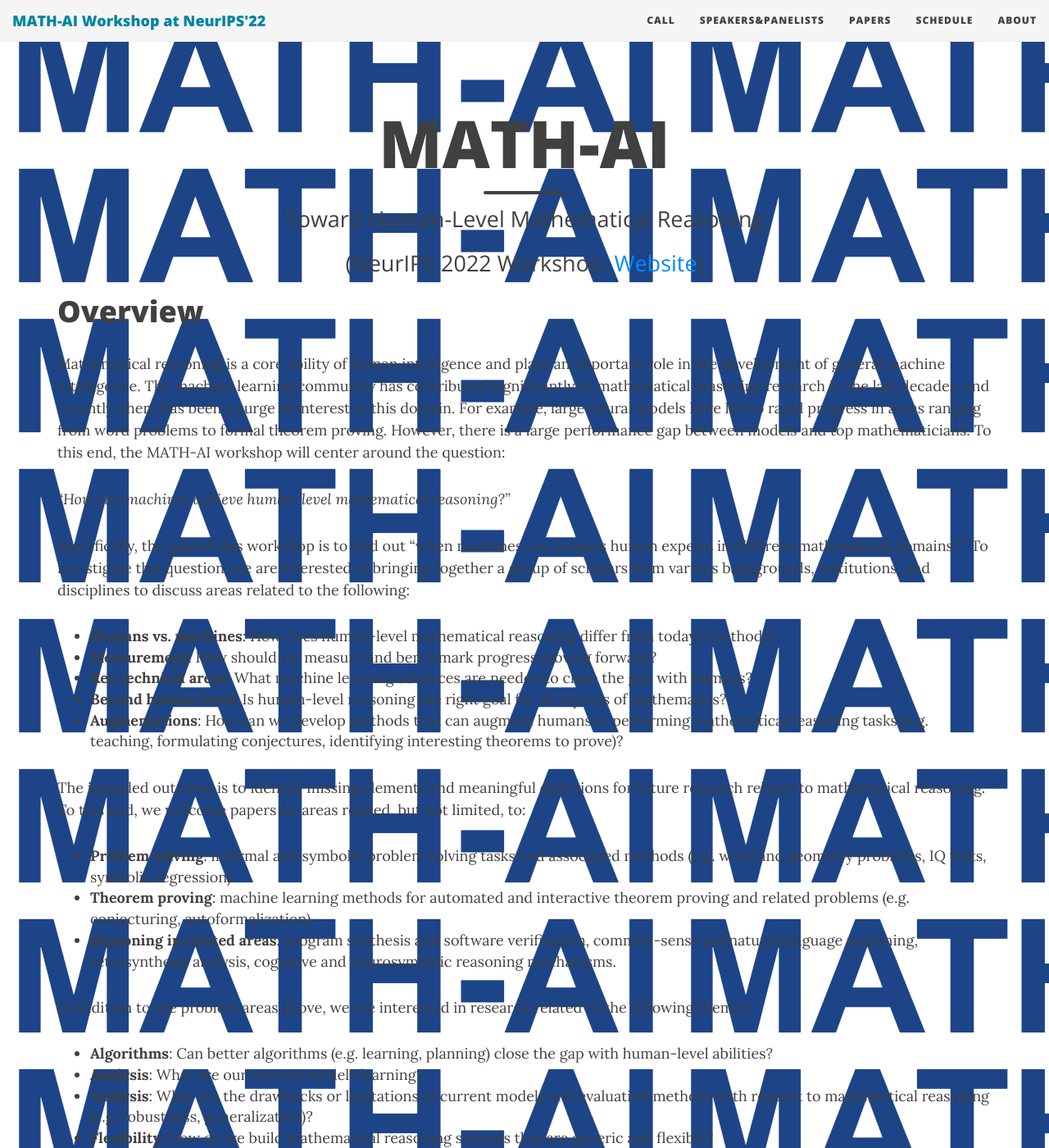
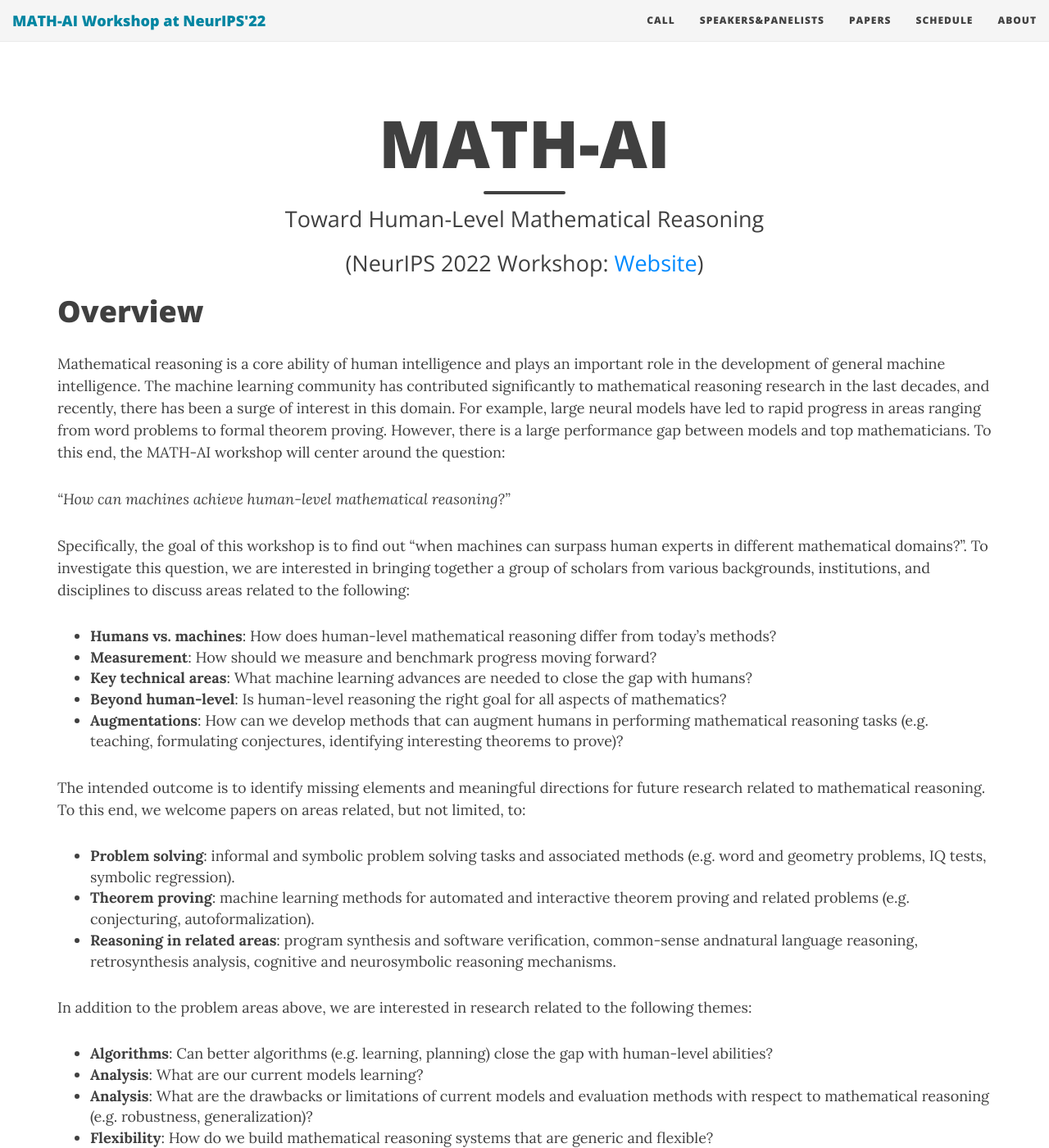
Before and after one commit to mathai-2023/mathai-2023.github.io, a Jekyll site: the page built from index.md, in a window 1280 px wide and 1400 px high. Shown: the whole window at 82% size. Built offline with Jekyll 4.4.1, drawn with Linux system fonts in a browser that asks for light colours; nearby versions of some CDN libraries.

Commit message:
bundle exec jekyll serve

```diff
--- a/_config.yml
+++ b/_config.yml
@@ -55,8 +55,8 @@ footer-link-col: "#404040"
 # instead of colour
 
 # navbar-img: "/img/mathai2022.png"
-footer-img: "/img/mathai2022.png"
-page-img: "/img/mathai2022.png"
+# footer-img: "/img/mathai2022.png"
+# page-img: "/img/mathai2022.png"
 
 # --- Footer options --- #
 
```
